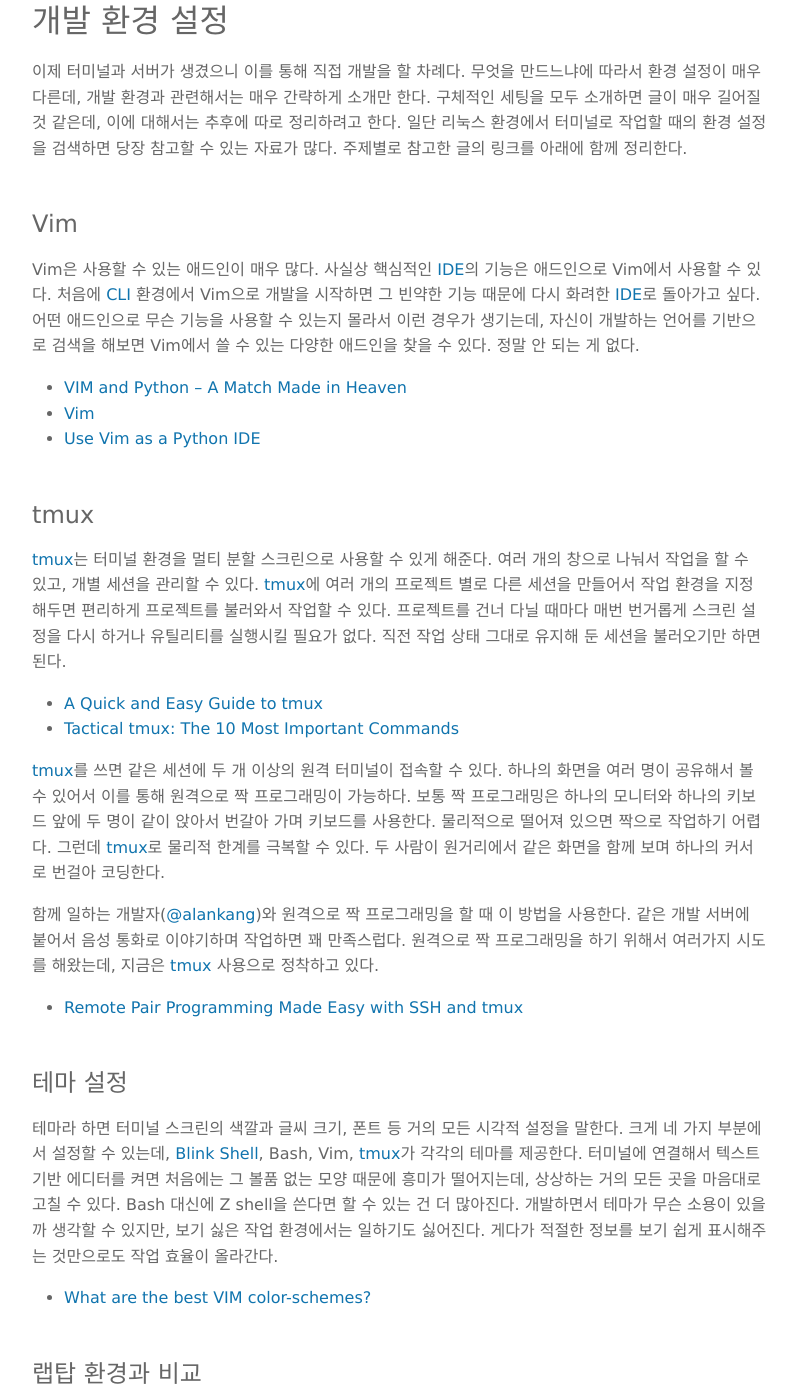
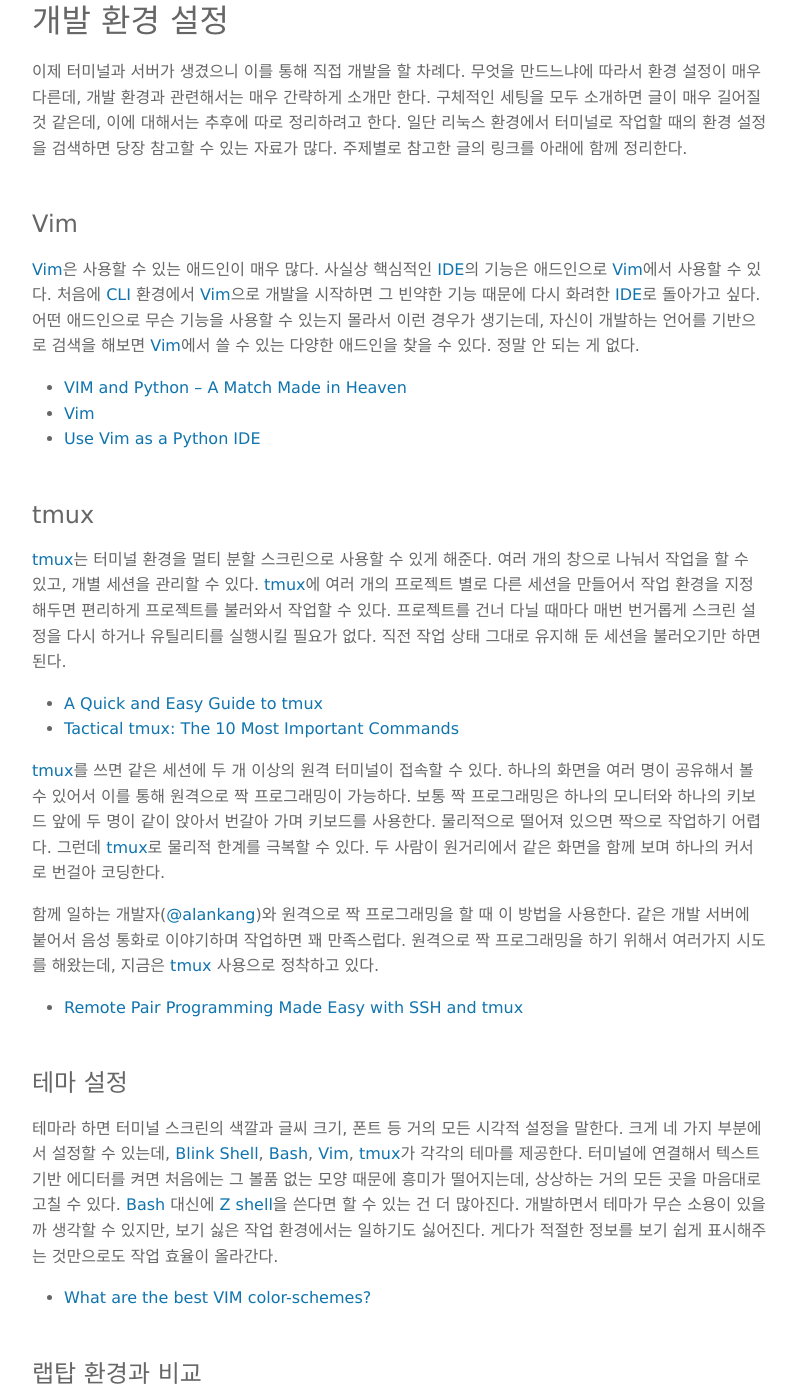
Before and after one commit to boxnwhiskr/boxnwhiskr.github.io, a Jekyll site: the page built from _posts/2020-01-11-coding_with_ipad.markdown, in a window 1280 px wide and 1400 px high, scrolled down 14956 px. Shown: the whole window, without its empty margins (240-1036 px from the left). Built offline with Jekyll 4.4.1, drawn with Linux system fonts in a browser that asks for light colours; nearby versions of some CDN libraries; some web fonts are replaced; some of the changed lines change nothing that is shown; some of the changed text lies outside the part shown.

Commit message:
Minor polishing

```diff
--- a/_posts/2020-01-11-coding_with_ipad.markdown
+++ b/_posts/2020-01-11-coding_with_ipad.markdown
@@ -176,7 +176,7 @@
 > sudo reboot
 {% endhighlight %}
 
-접속이 바로 끊기고 [Blink Shell](https://www.blink.sh)로 돌아온다. 잠깐 기다렸다가 다시 [SSH](https://en.wikipedia.org/wiki/Secure_Shell)연결로 서버에 접속한다. 이제 [mosh](https://mosh.org)를 설치하자.
+접속이 바로 끊기고 [Blink Shell](https://www.blink.sh)로 돌아온다. 잠깐 기다렸다가 다시 [SSH](https://en.wikipedia.org/wiki/Secure_Shell) 연결로 서버에 접속한다. 이제 [mosh](https://mosh.org)를 설치하자.
 
 {% highlight console %}
 blink> ssh test-server
@@ -204,7 +204,7 @@
 
 ## Vim
 
-Vim은 사용할 수 있는 애드인이 매우 많다. 사실상 핵심적인 [IDE](https://en.wikipedia.org/wiki/Integrated_development_environment)의 기능은 애드인으로 Vim에서 사용할 수 있다. 처음에 [CLI](https://en.m.wikipedia.org/wiki/Command-line_interface) 환경에서 Vim으로 개발을 시작하면 그 빈약한 기능 때문에 다시 화려한 [IDE](https://en.wikipedia.org/wiki/Integrated_development_environment)로 돌아가고 싶다. 어떤 애드인으로 무슨 기능을 사용할 수 있는지 몰라서 이런 경우가 생기는데, 자신이 개발하는 언어를 기반으로 검색을 해보면 Vim에서 쓸 수 있는 다양한 애드인을 찾을 수 있다. 정말 안 되는 게 없다.
+[Vim](https://www.vim.org)은 사용할 수 있는 애드인이 매우 많다. 사실상 핵심적인 [IDE](https://en.wikipedia.org/wiki/Integrated_development_environment)의 기능은 애드인으로 [Vim](https://www.vim.org)에서 사용할 수 있다. 처음에 [CLI](https://en.m.wikipedia.org/wiki/Command-line_interface) 환경에서 [Vim](https://www.vim.org)으로 개발을 시작하면 그 빈약한 기능 때문에 다시 화려한 [IDE](https://en.wikipedia.org/wiki/Integrated_development_environment)로 돌아가고 싶다. 어떤 애드인으로 무슨 기능을 사용할 수 있는지 몰라서 이런 경우가 생기는데, 자신이 개발하는 언어를 기반으로 검색을 해보면 [Vim](https://www.vim.org)에서 쓸 수 있는 다양한 애드인을 찾을 수 있다. 정말 안 되는 게 없다.
 
 - [VIM and Python – A Match Made in Heaven](https://realpython.com/vim-and-python-a-match-made-in-heaven/)
 - [Vim](https://www.fullstackpython.com/vim.html)
@@ -225,13 +225,13 @@
 
 ## 테마 설정
 
-테마라 하면 터미널 스크린의 색깔과 글씨 크기, 폰트 등 거의 모든 시각적 설정을 말한다. 크게 네 가지 부분에서 설정할 수 있는데, [Blink Shell](https://www.blink.sh), Bash, Vim, [tmux](https://tmux.github.io)가 각각의 테마를 제공한다. 터미널에 연결해서 텍스트 기반 에디터를 켜면 처음에는 그 볼품 없는 모양 때문에 흥미가 떨어지는데, 상상하는 거의 모든 곳을 마음대로 고칠 수 있다. Bash 대신에 Z shell을 쓴다면 할 수 있는 건 더 많아진다. 개발하면서 테마가 무슨 소용이 있을까 생각할 수 있지만, 보기 싫은 작업 환경에서는 일하기도 싫어진다. 게다가 적절한 정보를 보기 쉽게 표시해주는 것만으로도 작업 효율이 올라간다.
+테마라 하면 터미널 스크린의 색깔과 글씨 크기, 폰트 등 거의 모든 시각적 설정을 말한다. 크게 네 가지 부분에서 설정할 수 있는데, [Blink Shell](https://www.blink.sh), [Bash](https://www.gnu.org/software/bash), [Vim](https://www.vim.org), [tmux](https://tmux.github.io)가 각각의 테마를 제공한다. 터미널에 연결해서 텍스트 기반 에디터를 켜면 처음에는 그 볼품 없는 모양 때문에 흥미가 떨어지는데, 상상하는 거의 모든 곳을 마음대로 고칠 수 있다. [Bash](https://www.gnu.org/software/bash) 대신에 [Z shell](https://www.zsh.org)을 쓴다면 할 수 있는 건 더 많아진다. 개발하면서 테마가 무슨 소용이 있을까 생각할 수 있지만, 보기 싫은 작업 환경에서는 일하기도 싫어진다. 게다가 적절한 정보를 보기 쉽게 표시해주는 것만으로도 작업 효율이 올라간다.
 
 - [What are the best VIM color-schemes?](https://www.slant.co/topics/480/~best-vim-color-schemes)
 
 ## 랩탑 환경과 비교
 
-가장 큰 차이는 마우스를 쓸 수 없다는 점이다. 텍스트 환경의 볼품없는 에디터는 테마로 얼마든지 멋지게 고칠 수 있다. [IDE](https://en.wikipedia.org/wiki/Integrated_development_environment)에서 요긴하게 써먹던 기능들도 Vim 애드인을 통해 거의 동일하게 사용할 수 있다. 극복할 수 없는 차이는 마우스로 화면 위에 커서를 움직일 수 없다는 점이다. 처음에 아이패드로 개발을 하면서 가장 답답한 점이 이 부분인데, Vim을 열심히 연습하면서 극복하는 방법 밖에는 없다. 그리고 익숙해지면, 절대로 그 이전 상태로 돌아갈 수 없다.
+가장 큰 차이는 마우스를 쓸 수 없다는 점이다. 텍스트 환경의 볼품없는 에디터는 테마로 얼마든지 멋지게 고칠 수 있다. [IDE](https://en.wikipedia.org/wiki/Integrated_development_environment)에서 요긴하게 써먹던 기능들도 [Vim](https://www.vim.org) 애드인을 통해 거의 동일하게 사용할 수 있다. 극복할 수 없는 차이는 마우스로 화면 위에 커서를 움직일 수 없다는 점이다. 처음에 아이패드로 개발을 하면서 가장 답답한 점이 이 부분인데, [Vim](https://www.vim.org)을 열심히 연습하면서 극복하는 방법 밖에는 없다. 그리고 익숙해지면, 절대로 그 이전 상태로 돌아갈 수 없다.
 
 # 좋은 점
 
```
